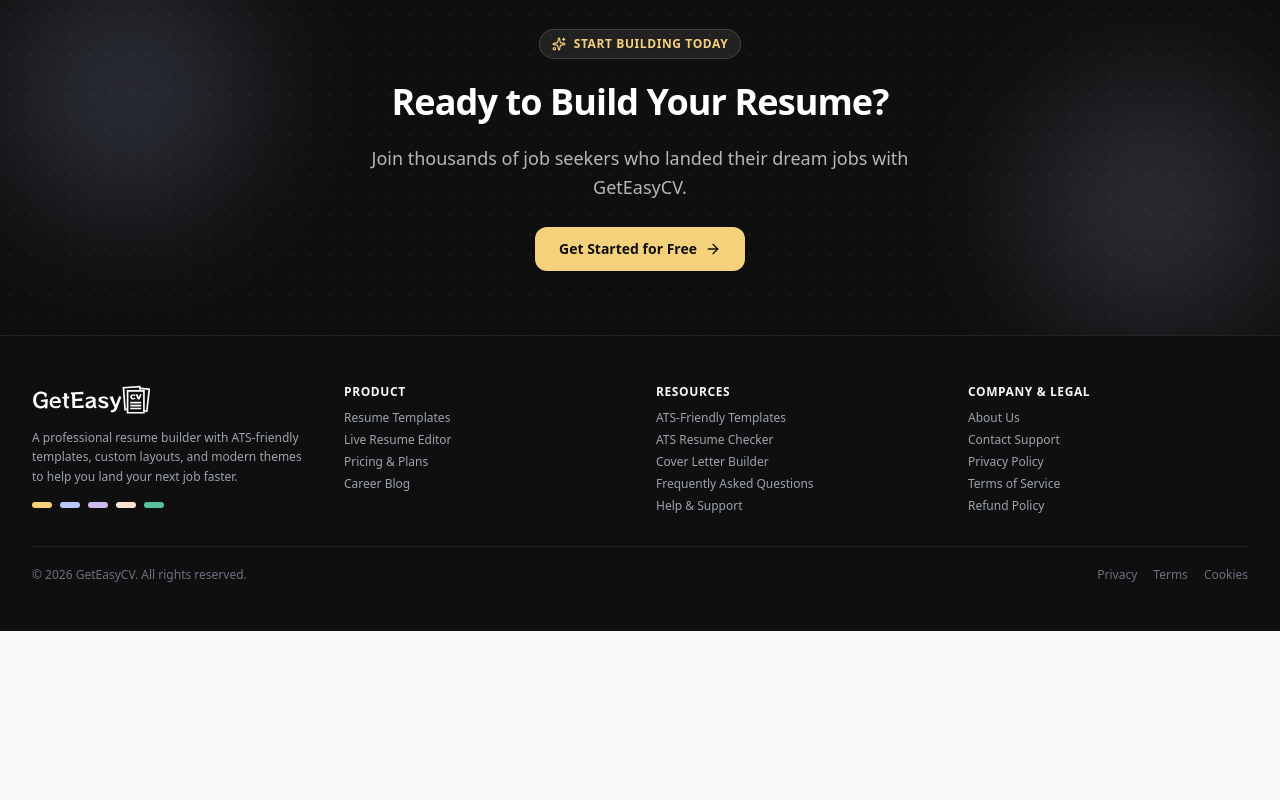
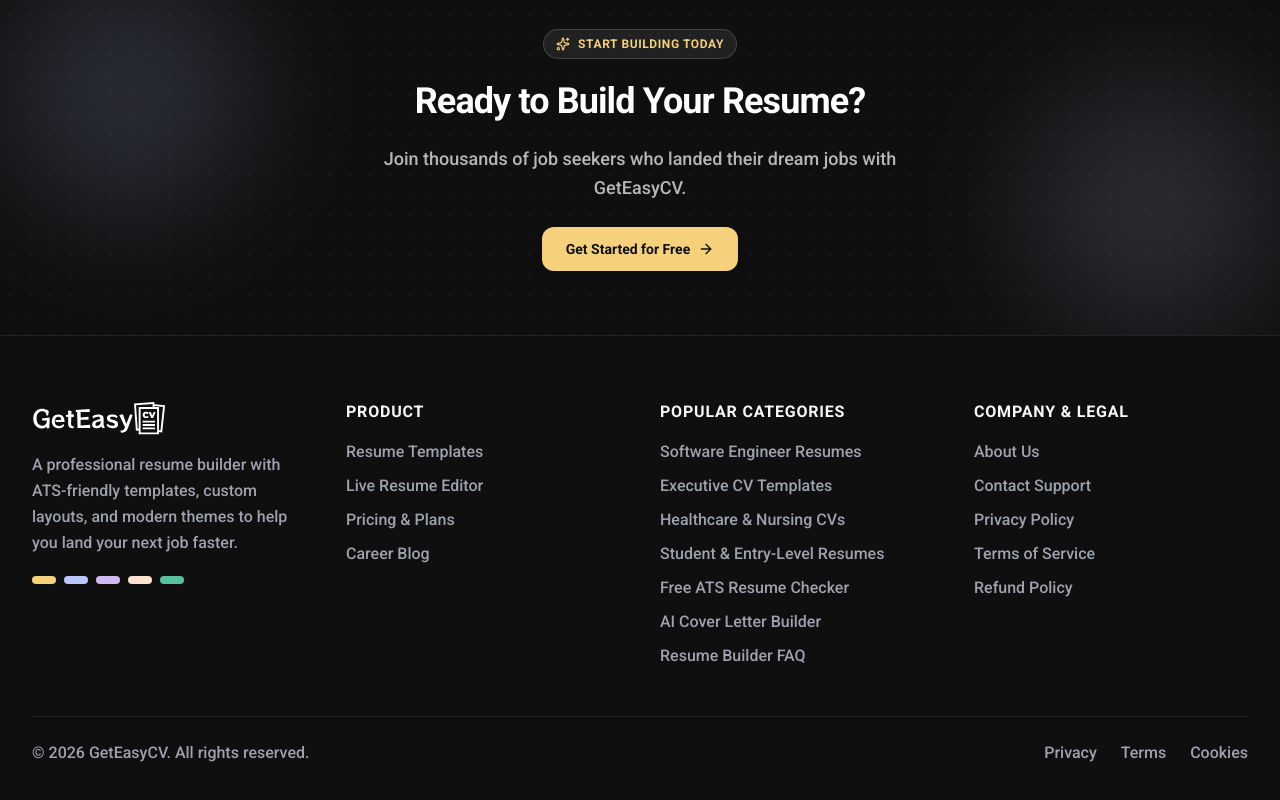
Before and after one commit to Sanithakor/Geteasycv, a Next.js app: page /faq in a window 1280 px wide. Shown: the part 1178-1978 px from the top of the page. Before the commit the page ends 1809 px from the top, so only its background shows below. Built offline with nearby package versions, Linux system fonts and the light colour scheme; no server answers.

Commit message:
style: improve overall UI contrast, SEO metadata, and site layout

```diff
--- a/app/faq/page.tsx
+++ b/app/faq/page.tsx
@@ -6,6 +6,7 @@
 import Footer from "@/components/Footer";
 import Link from "next/link";
 import { ChevronDown, ChevronUp, Search, HelpCircle, Sparkles } from "lucide-react";
+import { FAQSchema, BreadcrumbSchema } from "@/components/seo/SchemaOrg";
 
 const FALLBACK_FAQS = [
   {
@@ -88,6 +89,8 @@
 
   return (
     <>
+      <FAQSchema faqs={faqs} />
+      <BreadcrumbSchema items={[{ name: 'Home', url: '/' }, { name: 'FAQ', url: '/faq' }]} />
       <Navigation />
 
       <main className="min-h-screen bg-slate-50/50 py-12 sm:py-16">
--- a/app/layout.tsx
+++ b/app/layout.tsx
@@ -1,26 +1,73 @@
 import type { Metadata } from "next";
+import { Roboto } from "next/font/google";
 import "./globals.css";
 import "../styles/enhanced.css";
 import AuthModal from "@/components/auth/AuthModal";
+import { OrganizationSchema } from "@/components/seo/SchemaOrg";
+
+const roboto = Roboto({
+  weight: ["300", "400", "500", "700", "900"],
+  subsets: ["latin"],
+  display: "swap",
+  variable: "--font-roboto",
+});
+
+const baseUrl = process.env.NEXT_PUBLIC_APP_URL || 'https://geteasycv.com';
 
 export const metadata: Metadata = {
-  title: "GetEasyCV - Professional Resume Builder",
+  metadataBase: new URL(baseUrl),
+  title: {
+    default: "Free ATS Resume Builder & Professional CV Maker | GetEasyCV",
+    template: "%s | GetEasyCV",
+  },
   description:
-    "Create professional resumes with our easy-to-use resume builder. Choose from ATS-friendly templates, customize easily, and export as PDF in minutes.",
-  keywords: "resume builder, CV maker, ATS friendly resume, professional resume templates",
-  authors: [{ name: "GetEasyCV Team" }],
+    "Build a recruiter-approved resume in 10 minutes. Clean formatting, ATS-tested templates, and instant PDF download with zero layout shifts.",
+  keywords: [
+    "resume builder",
+    "free CV maker",
+    "ATS friendly resume templates",
+    "professional resume builder",
+    "ATS checker",
+    "resume PDF download",
+  ],
+  authors: [{ name: "GetEasyCV Team", url: baseUrl }],
+  creator: "GetEasyCV",
+  publisher: "GetEasyCV",
+  alternates: {
+    canonical: "./",
+  },
+  robots: {
+    index: true,
+    follow: true,
+    googleBot: {
+      index: true,
+      follow: true,
+      'max-video-preview': -1,
+      'max-image-preview': 'large',
+      'max-snippet': -1,
+    },
+  },
   openGraph: {
-    title: "GetEasyCV - Professional Resume Builder",
-    description: "Build your professional resume in minutes with our drag-and-drop editor and expert-designed templates.",
-    url: "https://geteasycv.com",
+    title: "Free ATS Resume Builder & Professional CV Maker | GetEasyCV",
+    description: "Build a recruiter-approved resume in minutes. Clean formatting, ATS-tested templates, and instant PDF download.",
+    url: baseUrl,
     siteName: "GetEasyCV",
     locale: "en_US",
     type: "website",
+    images: [
+      {
+        url: `${baseUrl}/images/templates/modern_professional.png`,
+        width: 1200,
+        height: 630,
+        alt: "GetEasyCV Professional Resume Builder",
+      },
+    ],
   },
   twitter: {
     card: "summary_large_image",
-    title: "GetEasyCV - Professional Resume Builder",
-    description: "Build your professional resume in minutes.",
+    title: "Free ATS Resume Builder & Professional CV Maker | GetEasyCV",
+    description: "Build a recruiter-approved resume in minutes with ATS-tested templates.",
+    images: [`${baseUrl}/images/templates/modern_professional.png`],
   },
 };
 
@@ -32,18 +79,11 @@
   return (
     <html
       lang="en"
-      className="h-full antialiased"
+      className={`h-full antialiased ${roboto.variable}`}
       suppressHydrationWarning
     >
-      <head>
-        <link rel="preconnect" href="https://fonts.googleapis.com" />
-        <link rel="preconnect" href="https://fonts.gstatic.com" crossOrigin="anonymous" />
-        <link
-          href="https://fonts.googleapis.com/css2?family=Roboto:wght@300;400;500;700;900&display=swap"
-          rel="stylesheet"
-        />
-      </head>
-      <body className="min-h-full flex flex-col bg-slate-50 font-roboto">
+      <body className="min-h-full flex flex-col bg-slate-50 font-sans">
+        <OrganizationSchema />
         {children}
         <AuthModal />
       </body>
--- a/app/page.tsx
+++ b/app/page.tsx
@@ -12,10 +12,12 @@
 import BlogSection from "@/components/sections/BlogSection";
 import ReadyToBuild from "@/components/sections/ReadyToBuild";
 import Footer from "@/components/Footer";
+import { SoftwareAppSchema } from "@/components/seo/SchemaOrg";
 
 export default function Home() {
   return (
     <>
+      <SoftwareAppSchema />
       <Navigation />
 
       <main className="min-h-screen">
--- a/app/templates/page.tsx
+++ b/app/templates/page.tsx
@@ -885,7 +885,7 @@
                   </button>
                 </div>
               ) : (
-                <div className="grid grid-cols-1 sm:grid-cols-2 lg:grid-cols-3 xl:grid-cols-4 gap-5">
+                <div className="grid grid-cols-1 sm:grid-cols-2 lg:grid-cols-3 gap-5">
                   {pagedTemplates.map((template, idx) => {
                     const categories = getTemplateCategories(template);
                     const isFavorited = favorites.includes(template.id);
--- a/components/Footer.tsx
+++ b/components/Footer.tsx
@@ -6,28 +6,28 @@
 export default function Footer() {
   return (
     <footer style={{ background: '#0F0F0F', color: '#9ca3af', borderTop: '1px solid rgba(255,255,255,0.08)' }} className="font-sans">
-      <div className="max-w-7xl mx-auto px-4 sm:px-6 lg:px-8 py-10 sm:py-12">
-        <div className="grid gap-8 sm:grid-cols-2 lg:grid-cols-4">
+      <div className="max-w-7xl mx-auto px-4 sm:px-6 lg:px-8 py-12 sm:py-16">
+        <div className="grid gap-10 sm:grid-cols-2 lg:grid-cols-4">
           {/* Brand */}
-          <div className="lg:col-span-1 space-y-3">
+          <div className="lg:col-span-1 space-y-4">
             <Link href="/" className="inline-flex items-center gap-2 group" title="Go to Homepage">
-              <img src="/logo.svg" alt="GetEasyCV" className="h-8 w-auto object-contain brightness-0 invert" />
+              <img src="/logo.svg" alt="GetEasyCV" className="h-9 w-auto object-contain brightness-0 invert" />
             </Link>
-            <p className="text-xs leading-relaxed" style={{ color: '#9ca3af' }}>
+            <p className="text-sm sm:text-base leading-relaxed font-medium" style={{ color: '#9ca3af' }}>
               A professional resume builder with ATS-friendly templates, custom layouts, and modern themes to help you land your next job faster.
             </p>
             {/* Accent bar */}
             <div className="flex gap-2 pt-1">
               {['#F5D17B','#BAC7FE','#D0B9EF','#FEE1CF','#58C09D'].map(c => (
-                <div key={c} className="w-5 h-1.5 rounded-full" style={{ background: c }} />
+                <div key={c} className="w-6 h-2 rounded-full" style={{ background: c }} />
               ))}
             </div>
           </div>
 
           {/* Product */}
-          <div className="space-y-2.5">
-            <h4 className="font-bold text-xs uppercase tracking-wider" style={{ color: '#F8F8F6' }}>Product</h4>
-            <ul className="space-y-1.5 text-xs">
+          <div className="space-y-4">
+            <h4 className="font-bold text-sm sm:text-base uppercase tracking-wider" style={{ color: '#F8F8F6' }}>Product</h4>
+            <ul className="space-y-2.5 text-sm sm:text-base font-medium">
               {[
                 ['/templates', 'Resume Templates'],
                 ['/editor', 'Live Resume Editor'],
@@ -35,7 +35,7 @@
                 ['/blog', 'Career Blog'],
               ].map(([href, label]) => (
                 <li key={href}>
-                  <Link href={href} className="transition-colors" style={{ color: '#9ca3af' }}
+                  <Link href={href} className="transition-colors hover:underline" style={{ color: '#9ca3af' }}
                     onMouseEnter={e => (e.currentTarget.style.color = '#F8F8F6')}
                     onMouseLeave={e => (e.currentTarget.style.color = '#9ca3af')}>
                     {label}
@@ -45,19 +45,21 @@
             </ul>
           </div>
 
-          {/* Resources */}
-          <div className="space-y-2.5">
-            <h4 className="font-bold text-xs uppercase tracking-wider" style={{ color: '#F8F8F6' }}>Resources</h4>
-            <ul className="space-y-1.5 text-xs">
+          {/* Resources & Categories */}
+          <div className="space-y-4">
+            <h4 className="font-bold text-sm sm:text-base uppercase tracking-wider" style={{ color: '#F8F8F6' }}>Popular Categories</h4>
+            <ul className="space-y-2.5 text-sm sm:text-base font-medium">
               {[
-                ['/templates?category=ATS%20Friendly', 'ATS-Friendly Templates'],
-                ['/ats-checker', 'ATS Resume Checker'],
-                ['/cover-letter', 'Cover Letter Builder'],
-                ['/faq', 'Frequently Asked Questions'],
-                ['/help-center', 'Help & Support'],
+                ['/templates?category=tech', 'Software Engineer Resumes'],
+                ['/templates?category=executive', 'Executive CV Templates'],
+                ['/templates?category=healthcare', 'Healthcare & Nursing CVs'],
+                ['/templates?category=student', 'Student & Entry-Level Resumes'],
+                ['/ats-checker', 'Free ATS Resume Checker'],
+                ['/cover-letter', 'AI Cover Letter Builder'],
+                ['/faq', 'Resume Builder FAQ'],
               ].map(([href, label]) => (
                 <li key={href}>
-                  <Link href={href} className="transition-colors" style={{ color: '#9ca3af' }}
+                  <Link href={href} className="transition-colors hover:underline" style={{ color: '#9ca3af' }}
                     onMouseEnter={e => (e.currentTarget.style.color = '#F8F8F6')}
                     onMouseLeave={e => (e.currentTarget.style.color = '#9ca3af')}>
                     {label}
@@ -68,9 +70,9 @@
           </div>
 
           {/* Legal */}
-          <div className="space-y-2.5">
-            <h4 className="font-bold text-xs uppercase tracking-wider" style={{ color: '#F8F8F6' }}>Company & Legal</h4>
-            <ul className="space-y-1.5 text-xs">
+          <div className="space-y-4">
+            <h4 className="font-bold text-sm sm:text-base uppercase tracking-wider" style={{ color: '#F8F8F6' }}>Company & Legal</h4>
+            <ul className="space-y-2.5 text-sm sm:text-base font-medium">
               {[
                 ['/about', 'About Us'],
                 ['/contact', 'Contact Support'],
@@ -79,7 +81,7 @@
                 ['/refund', 'Refund Policy'],
               ].map(([href, label]) => (
                 <li key={href}>
-                  <Link href={href} className="transition-colors" style={{ color: '#9ca3af' }}
+                  <Link href={href} className="transition-colors hover:underline" style={{ color: '#9ca3af' }}
                     onMouseEnter={e => (e.currentTarget.style.color = '#F8F8F6')}
                     onMouseLeave={e => (e.currentTarget.style.color = '#9ca3af')}>
                     {label}
@@ -90,18 +92,18 @@
           </div>
         </div>
 
-        <div className="mt-8 pt-5 text-xs flex flex-col sm:flex-row items-center justify-between gap-3"
-          style={{ borderTop: '1px solid rgba(255,255,255,0.08)', color: '#6b7280' }}>
+        <div className="mt-12 pt-6 text-sm sm:text-base font-medium flex flex-col sm:flex-row items-center justify-between gap-4"
+          style={{ borderTop: '1px solid rgba(255,255,255,0.08)', color: '#9ca3af' }}>
           <p>© {new Date().getFullYear()} GetEasyCV. All rights reserved.</p>
-          <div className="flex items-center gap-4">
+          <div className="flex items-center gap-6">
             {[
               ['/privacy', 'Privacy'],
               ['/terms', 'Terms'],
               ['/cookie-policy', 'Cookies'],
             ].map(([href, label]) => (
-              <Link key={href} href={href} className="transition-colors" style={{ color: '#6b7280' }}
-                onMouseEnter={e => (e.currentTarget.style.color = '#9ca3af')}
-                onMouseLeave={e => (e.currentTarget.style.color = '#6b7280')}>
+              <Link key={href} href={href} className="transition-colors hover:underline" style={{ color: '#9ca3af' }}
+                onMouseEnter={e => (e.currentTarget.style.color = '#F8F8F6')}
+                onMouseLeave={e => (e.currentTarget.style.color = '#9ca3af')}>
                 {label}
               </Link>
             ))}
--- a/components/sections/HeroNew.tsx
+++ b/components/sections/HeroNew.tsx
@@ -27,15 +27,15 @@
 
             {/* Headline */}
             <h1 className="text-4xl sm:text-5xl lg:text-6xl font-extrabold leading-tight mb-6" style={{ color: '#0F0F0F' }}>
-              Create Your Perfect Resume{" "}
+              Build an ATS Resume That{" "}
               <span className="relative inline-block">
-                <span style={{ color: '#F3645C' }}>in Minutes</span>
+                <span style={{ color: '#F3645C' }}>Recruiters Read</span>
                 <span className="absolute -bottom-1 left-0 right-0 h-1 rounded-full" style={{ background: '#F5D17B' }} />
               </span>
             </h1>
 
             <p className="text-lg sm:text-xl mb-8 max-w-xl mx-auto lg:mx-0 leading-relaxed" style={{ color: '#333333' }}>
-              Professional templates with AI-powered assistance. Build, customize, and export your resume instantly.
+              Select from 100+ recruiter-tested templates, resolve formatting bugs automatically, and download a high-res PDF ready for submission.
             </p>
 
             {/* CTAs */}
--- /dev/null
+++ b/components/seo/SchemaOrg.tsx
@@ -0,0 +1,114 @@
+import React from 'react';
+
+/**
+ * Global Organization & Website JSON-LD Schema
+ */
+export function OrganizationSchema() {
+  const baseUrl = process.env.NEXT_PUBLIC_APP_URL || 'https://geteasycv.com';
+
+  const schemaData = {
+    '@context': 'https://schema.org',
+    '@type': 'Organization',
+    name: 'GetEasyCV',
+    url: baseUrl,
+    logo: `${baseUrl}/logo.svg`,
+    description: 'GetEasyCV provides professional, ATS-optimized resume builder tools and templates.',
+    sameAs: [
+      'https://twitter.com/geteasycv',
+      'https://linkedin.com/company/geteasycv',
+    ],
+  };
+
+  return (
+    <script
+      type="application/ld+json"
+      dangerouslySetInnerHTML={{ __html: JSON.stringify(schemaData) }}
+    />
+  );
+}
+
+/**
+ * WebApplication / SoftwareApplication JSON-LD Schema for Homepage & Resume Tools
+ */
+export function SoftwareAppSchema() {
+  const baseUrl = process.env.NEXT_PUBLIC_APP_URL || 'https://geteasycv.com';
+
+  const schemaData = {
+    '@context': 'https://schema.org',
+    '@type': 'SoftwareApplication',
+    name: 'GetEasyCV Resume Builder',
+    operatingSystem: 'All (Web Browser)',
+    applicationCategory: 'BusinessApplication',
+    offers: {
+      '@type': 'Offer',
+      price: '0',
+      priceCurrency: 'USD',
+    },
+    aggregateRating: {
+      '@type': 'AggregateRating',
+      ratingValue: '4.8',
+      ratingCount: '1250',
+    },
+    url: baseUrl,
+    description: 'Online ATS-friendly resume builder and CV maker with live PDF export.',
+  };
+
+  return (
+    <script
+      type="application/ld+json"
+      dangerouslySetInnerHTML={{ __html: JSON.stringify(schemaData) }}
+    />
+  );
+}
+
+/**
+ * FAQPage JSON-LD Schema (Triggers Google FAQ Rich Snippets in SERPs)
+ */
+export function FAQSchema({ faqs }: { faqs: { question: string; answer: string }[] }) {
+  if (!faqs || faqs.length === 0) return null;
+
+  const schemaData = {
+    '@context': 'https://schema.org',
+    '@type': 'FAQPage',
+    mainEntity: faqs.map((faq) => ({
+      '@type': 'Question',
+      name: faq.question,
+      acceptedAnswer: {
+        '@type': 'Answer',
+        text: faq.answer,
+      },
+    })),
+  };
+
+  return (
+    <script
+      type="application/ld+json"
+      dangerouslySetInnerHTML={{ __html: JSON.stringify(schemaData) }}
+    />
+  );
+}
+
+/**
+ * BreadcrumbList JSON-LD Schema
+ */
+export function BreadcrumbSchema({ items }: { items: { name: string; url: string }[] }) {
+  const baseUrl = process.env.NEXT_PUBLIC_APP_URL || 'https://geteasycv.com';
+
+  const schemaData = {
+    '@context': 'https://schema.org',
+    '@type': 'BreadcrumbList',
+    itemListElement: items.map((item, index) => ({
+      '@type': 'ListItem',
+      position: index + 1,
+      name: item.name,
+      item: item.url.startsWith('http') ? item.url : `${baseUrl}${item.url}`,
+    })),
+  };
+
+  return (
+    <script
+      type="application/ld+json"
+      dangerouslySetInnerHTML={{ __html: JSON.stringify(schemaData) }}
+    />
+  );
+}
```
Also changed, not shown: app/robots.ts (+4 -7 lines), app/sitemap.ts (+28 -18 lines), components/Navigation.tsx (+4 -3 lines).
